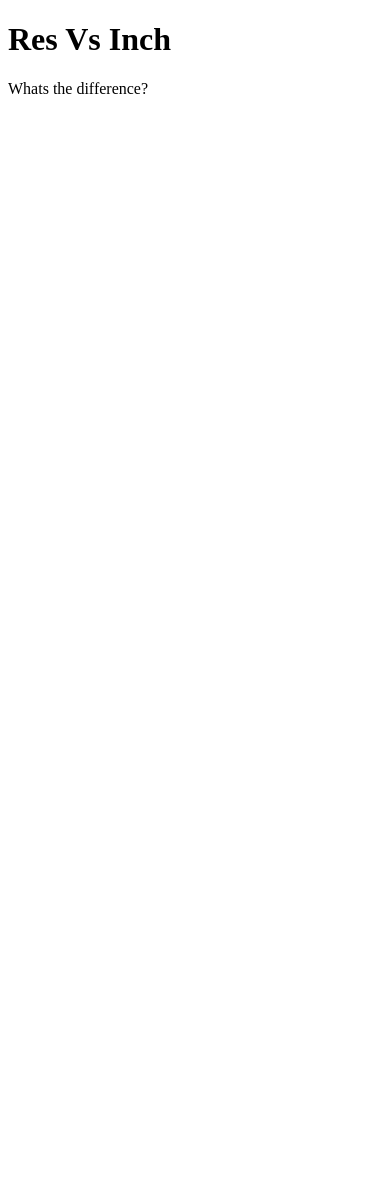
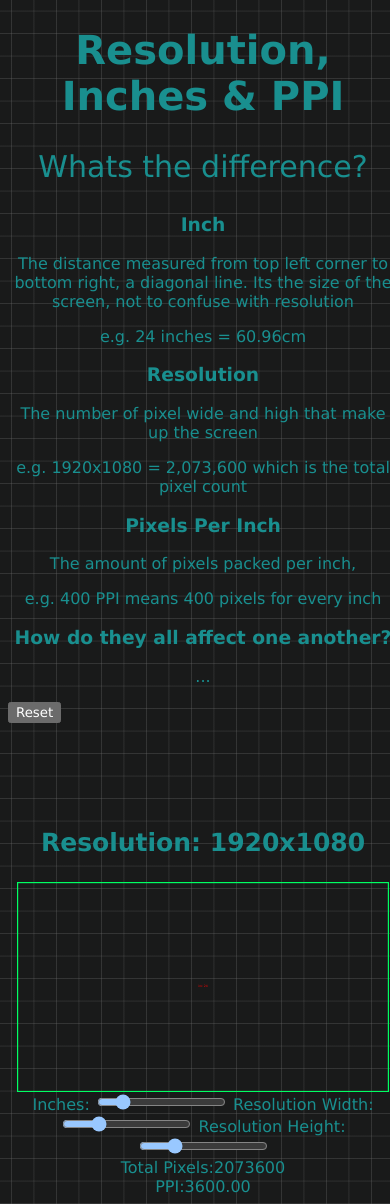
Before and after one commit to SirAfro76/R.I.P., a plain HTML site: page index.html in a window 390 px wide. Before the commit the page ends 844 px from the top, so only its background shows below. Drawn offline with Linux system fonts and the light colour scheme.

Commit message:
Basic Functaionalty with simple css styling

```diff
--- a/index.html
+++ b/index.html
@@ -1,18 +1,67 @@
 <!DOCTYPE html>
+<html lang="en">
 
 <head>
     <title>Res Vs Inch</title>
-    <link rel="stylesheet" src="stylesheet.css">
+    <link rel="stylesheet" href="stylesheet.css">
+    <meta charset="UTF-8">
+    <meta name="viewport" content="width=device-width, initial-scale=1.0">
 </head>
+<div class="container"></div>
 
 <body>
     <header>
-        <h1>Res Vs Inch</h1>
-        <p>Whats the difference?</p>
-
+        <div id="information">
+            <div>
+                <h1>Resolution, Inches & PPI</h1>
+                <p id="ptp">Whats the difference?</p>
+            </div>
+            <div>
+                <h3 id="title">Inch</h3>
+                <p id="pp">The distance measured from top left corner to bottom right, a diagonal line. Its the size
+                    of the screen, not to confuse with resolution</p>
+                <p>e.g. 24 inches = 60.96cm </p>
+            </div>
+            <div>
+                <h3 id="title">Resolution</h3>
+                <p id="pp">The number of pixel wide and high that make up the screen</p>
+                <p>e.g. 1920x1080 = 2,073,600 which is the total pixel count</p>
+            </div>
+            <div>
+                <h3>Pixels Per Inch</h3>
+                <p>The amount of pixels packed per inch,</p>
+                <p>e.g. 400 PPI means 400 pixels for every inch</p>
+            </div>
+            <div>
+                <h3>How do they all affect one another?</h3>
+                <p>...</p>
+            </div>
+        </div>
     </header>
     <main>
+        <button id="reset-button" class="btn">Reset</button>
+        <p id="res">Resolution:
+            <span id="res-width-value" class="clickable"></span>x<span id="res-height-value" class="clickable"></span>
+        </p>
+        <!-- Rectangle SVG-->
+        <svg id="rectangle-svg" class="svg-container" width="1920" height="1080" xmlns="http://www.w3.org/2000/svg">
+            <rect class="rect-outline" x="0" y="0" width="1920" height="1080" id="rect" />
+            <text x="960" y="540" class="center-text" fill="red" text-anchor="middle">inc <tspan id="inc-value" class="clickable"></tspan></text>
+        </svg>
+        <div class="sliders">
+            <label>Inches:<span id="inc-value"></span></label>
+            <input id="inc-width" type="range" class="slider" min="0" max="146" value="24">
 
+            <label>Resolution Width:<span id="res-width-value"></span></label>
+            <input id="res-width" type="range" class="slider" min="0" max="7680" value="1920">
+
+            <label>Resolution Height:<span id="res-height-value"></span></label>
+            <input id="res-height" type="range" class="slider" min="0" max="4320" value="1080">
+
+            <div id="pixel-count">Total Pixels:<span id="total-pixels"></span></div>
+
+            <div id="ppi">PPI:<span id="ppi-value"></span></div>
+        </div>
     </main>
 </body>
 <script src="script.js"></script>
--- a/script.js
+++ b/script.js
@@ -0,0 +1,92 @@
+function loadscript() {
+    console.log('script.js loaded');
+}
+loadscript();
+
+document.addEventListener('DOMContentLoaded', function () {
+    const incWidthSlider = document.getElementById('inc-width');
+    const resWidthSlider = document.getElementById('res-width');
+    const resHeightSlider = document.getElementById('res-height');
+    const rect = document.querySelector('.rect-outline');
+    const incValueDisplay = document.getElementById('inc-value');
+    const resWidthDisplay = document.getElementById('res-width-value');
+    const resHeightDisplay = document.getElementById('res-height-value');
+    const totalPixelsDisplay = document.getElementById('total-pixels');
+    const ppiDisplay = document.getElementById('ppi-value');
+    const svg = document.getElementById('rectangle-svg');
+    const resetButton = document.getElementById('reset-button');
+
+
+    function updateDisplays() {
+        const width = parseFloat(resWidthSlider.value);
+        const height = parseFloat(resHeightSlider.value);
+        const inches = parseInt(incWidthSlider.value);
+
+        // Update rectangle size
+        rect.setAttribute('width', width);
+        rect.setAttribute('height', height);
+
+        // Update displays
+        incValueDisplay.textContent = inches;
+        resWidthDisplay.textContent = width;
+        resHeightDisplay.textContent = height;
+
+        // Calculate total pixels
+        const totalPixels = width * height;
+        totalPixelsDisplay.textContent = totalPixels;
+
+        // Calculate PPI
+        const ppi = (totalPixels / (inches * inches)).toFixed(2);
+        ppiDisplay.textContent = ppi;
+
+        // Scaling
+        const aspectRatio = width / height;
+        const maxWidth = window.innerWidth - 20;
+        const maxHeight = window.innerHeight - 100;
+
+        // Calculate scale based on dimensions
+        let scale = 1;
+        if (width > maxWidth || height > maxHeight) {
+            scale = Math.min(maxWidth / width, maxHeight / height);
+        }
+
+        // Set SVG attributes to apply scaling
+        svg.setAttribute('width', width * scale);
+        svg.setAttribute('height', height * scale);
+        svg.setAttribute('viewBox', `0 0 ${width} ${height}`);
+    }
+
+    // Click and edit function
+    function click(element, slider, label) {
+        element.addEventListener('click', () => {
+            const currentValue = parseFloat(element.textContent);
+            const newValue = prompt(`Enter new value for ${label}`, currentValue);
+            if (newValue !== null) {
+                const roundedValue = Math.round(newValue);
+                element.textContent = roundedValue;
+                slider.value = roundedValue;
+                updateDisplays();
+            }
+        });
+    }
+
+    // Reset Button
+    resetButton.addEventListener('click', () => {
+
+        incWidthSlider.value = 24;
+        resWidthSlider.value = 1920;
+        resHeightSlider.value = 1080;
+        updateDisplays();
+    });
+
+    // Make the text clickable
+    click(resWidthDisplay, resWidthSlider, 'Width');
+    click(resHeightDisplay, resHeightSlider, 'Height');
+    click(incValueDisplay, incWidthSlider, 'Inches');
+
+    incWidthSlider.addEventListener('input', updateDisplays);
+    resWidthSlider.addEventListener('input', updateDisplays);
+    resHeightSlider.addEventListener('input', updateDisplays);
+
+    updateDisplays();
+});
--- a/stylesheet.css
+++ b/stylesheet.css
@@ -0,0 +1,59 @@
+h1,
+h2,
+h3,
+p {
+    text-align: center;
+}
+
+h1 {
+    font-size: 40px;
+}
+
+#ptp {
+    font-size: 30px;
+}
+
+* {
+    font-family: Verdana, Geneva, Tahoma, sans-serif
+}
+
+
+body {
+    color: rgb(25, 143, 143);
+    color-scheme: dark;
+    background-color: hsl(228, 5%, 15%);
+    width: 100%;
+    height: 100%;
+    --color: rgba(114, 114, 114, 0.3);
+    background-color: #191a1a;
+    background-image: linear-gradient(0deg, transparent 24%, var(--color) 25%, var(--color) 26%, transparent 27%, transparent 74%, var(--color) 75%, var(--color) 76%, transparent 77%, transparent),
+        linear-gradient(90deg, transparent 24%, var(--color) 25%, var(--color) 26%, transparent 27%, transparent 74%, var(--color) 75%, var(--color) 76%, transparent 77%, transparent);
+    background-size: 45px 45px;
+}
+
+
+.svg-container {
+    display: block;
+    margin: 0 auto;
+    border: 1px solid #00ff62;
+}
+
+.rect-outline {
+    fill: none;
+    stroke: #00FF62;
+    stroke-width: 2;
+}
+
+#res {
+    padding-top: 80px;
+    font-size: 25px;
+    font-weight: bold;
+}
+
+.sliders {
+    text-align: center;
+}
+
+.btn{
+    text-align: center;
+}
```
Also changed, not shown: 1 other file.
